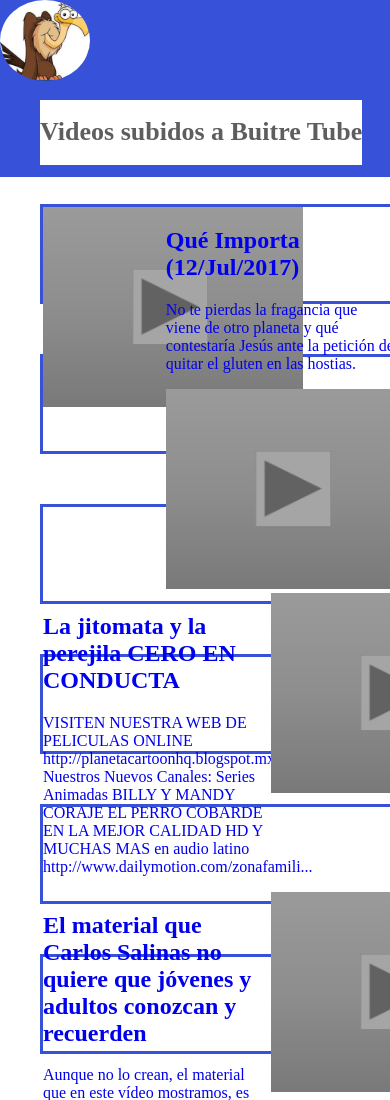
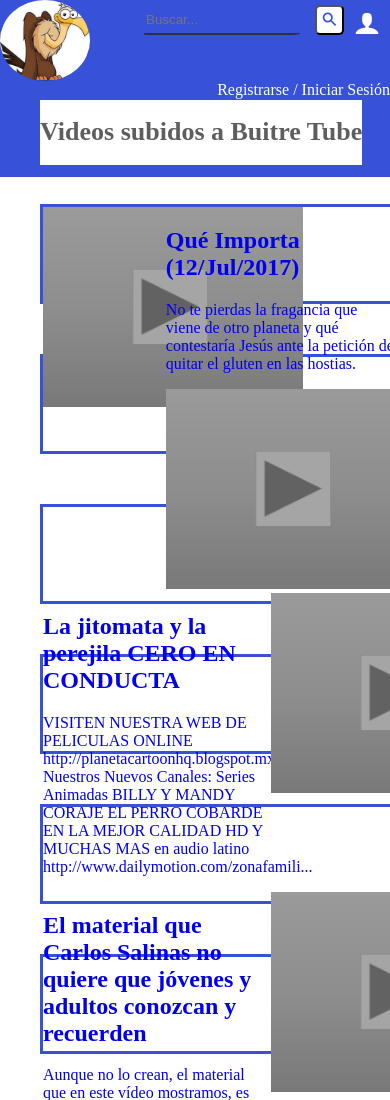
Before and after one commit to erikfajardo/proyecto, a plain HTML site: page index.html in a window 390 px wide. Shown: the top 1100 px of the page. Drawn offline with nearby package versions, Linux system fonts and the light colour scheme; some packages are replaced by stand-ins of ours; files that its build step writes are made by us from their sources; a script that the page names is missing; files whose address does not match are found by name.

Commit message:
reacomodo de buscador e iniciar sesion

```diff
--- a/css/style.css
+++ b/css/style.css
@@ -71,6 +71,7 @@
   border-bottom: 2px solid gray;
   margin-right: 10px;
   height: 30px;
+
 }
 
 /*CONTENIDO */
@@ -204,9 +205,35 @@
     background-color: #3752D9;
     position: fixed;
   }
-  .buscardorPanel, .botonBuscar{
-    display: none;
+  .buscardorPanel {
+    border: none;
+    border-bottom: 2px solid #2c2c2ce6;
+    background: fixed;
+    color: black;
+    position: fixed;
+    top: 5px;
+    right: 80px;
+    width: 40%;
+    border-radius: 5% 5% 5% 3%;
   }
+  <buscardorPanel:hover{
+
+  }
+  .buscardorPanel:focus{
+    background: #c4c4c6;
+    border-left: 1px solid gray;
+    border-right: 1px solid gray;
+  }
+  .botonBuscar{
+    position: fixed;
+    top: 5px;
+    right: 46px;
+  }
+  .usuarioPanel {
+    float: right;
+    margin: 0px;
+    color: #FFF;
+}
   .botonBuscar {
 
     margin-right: 0px;
@@ -215,8 +242,15 @@
     background-color: #FFF;
     color: #3752D9;
     font-weight: bold;
-    display: none;
 
+
+}
+/*icono de sesion */
+.icon-user{
+  position: fixed;
+top: 10px;
+right: 10px;
+font-size: 26px;
 }
   /*contenido*/
   .videosContenido {
--- a/index.html
+++ b/index.html
@@ -19,10 +19,13 @@
         <div class="iconSearch">
         <form>
           <input type="search" name="" value="" placeholder="Buscar..." class="buscardorPanel" id="buscador">
-          <input type="submit" value="Buscar" class="botonBuscar" id="busqueda" ><span class="icon-search"></span></input>
+          <button type="submit" value="Buscar" class="botonBuscar" id="busqueda" ><span class="icon-search"></span></button>
         </form>
         </div>
-        <a class="blanco" href="#" id="registro"><span class="icon-user-plus"></span>Registrarse</a> / <a class="blanco" href="#" id="inicio"><span class="icon-user"></span>Iniciar Sesión</a>
+        <div class="users-in">
+          <span class="icon-user"></span>
+        <a class="blanco" href="#" id="registro"><!--<span class="icon-user-plus"></span>-->Registrarse</a> / <a class="blanco" href="#" id="inicio">Iniciar Sesión</a>
+      </div>
     </div>
   </div>
   </section>
```
